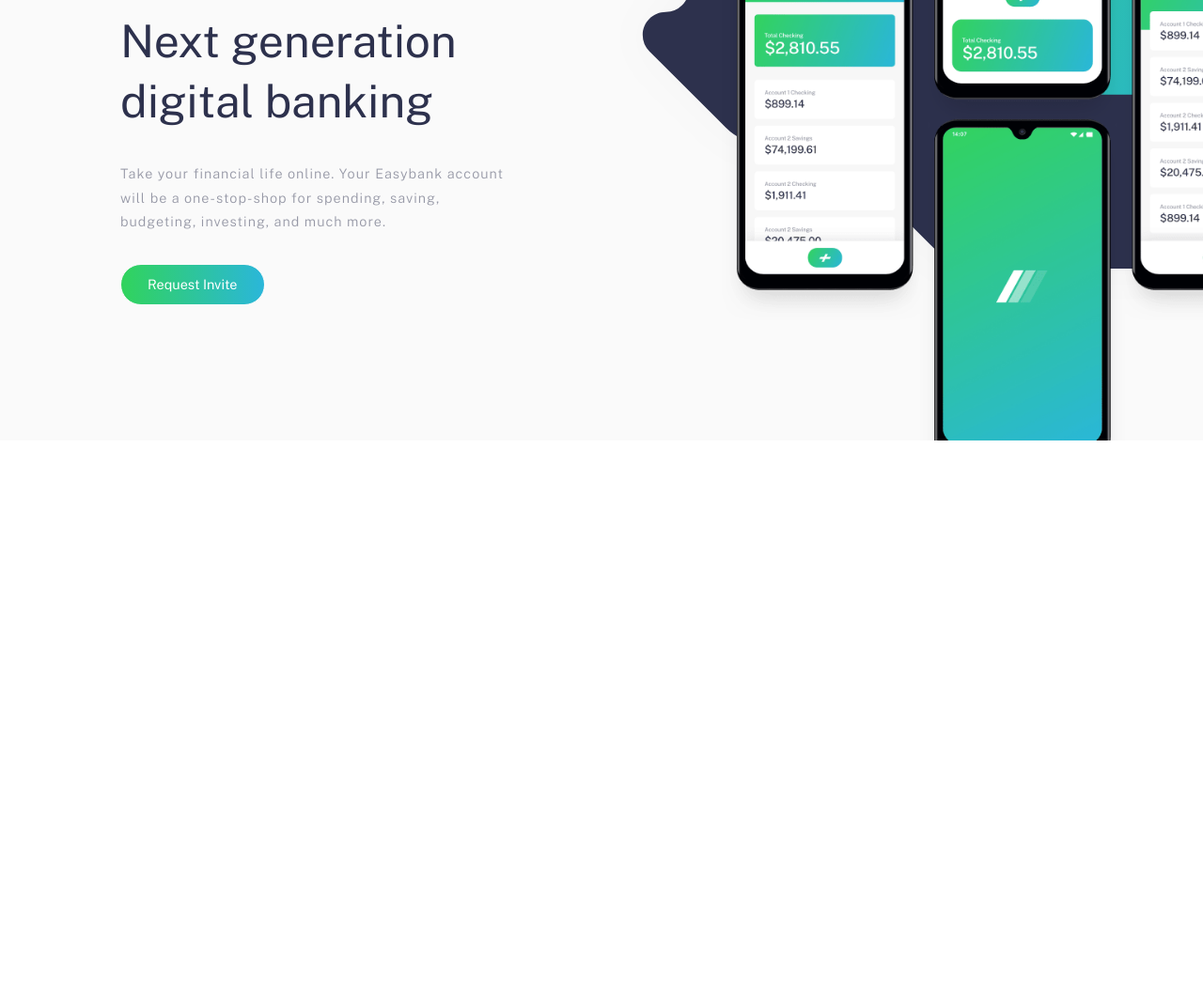
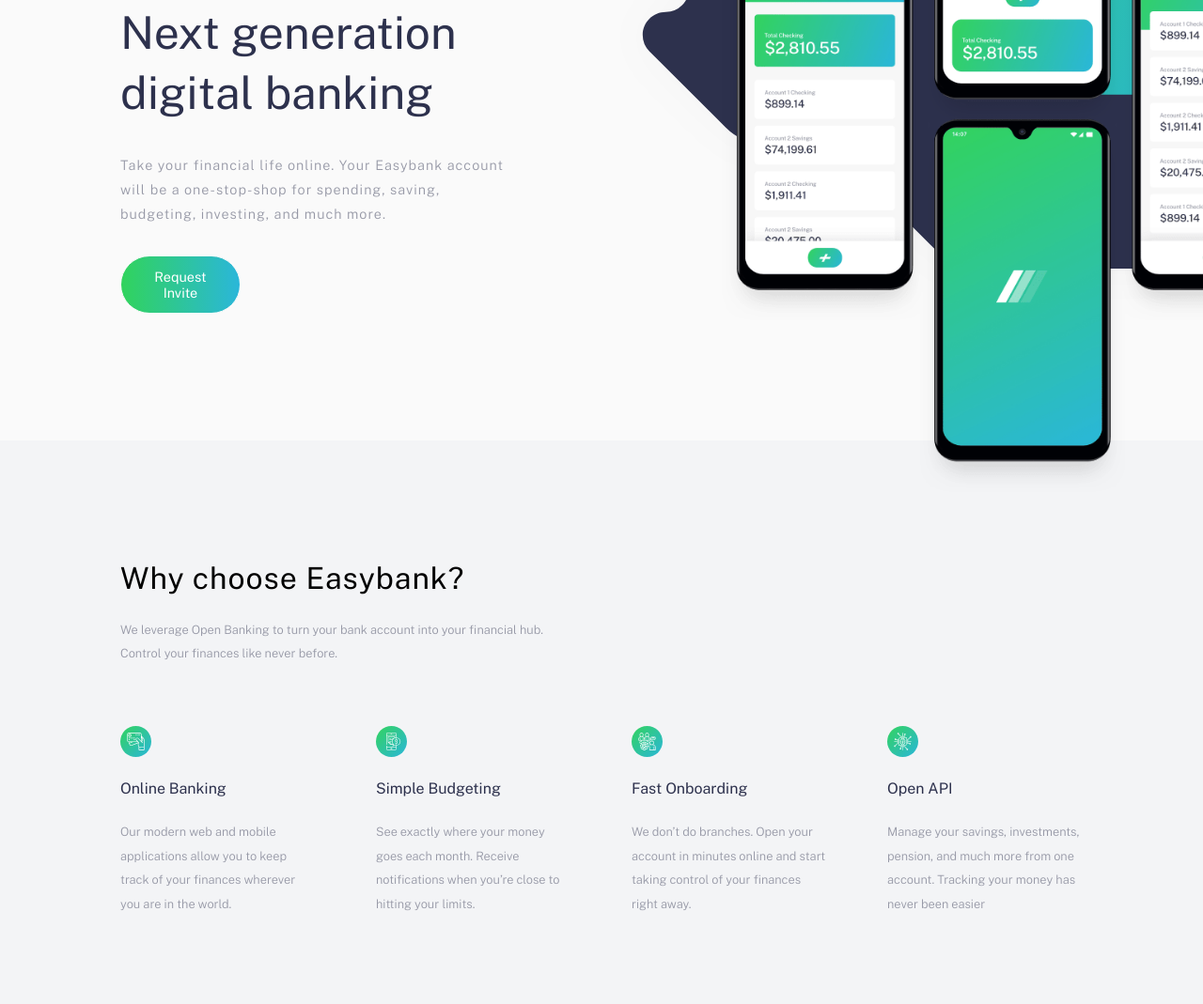
Before and after one commit to Henry-Egboh/easybanking, a plain HTML site: page index.html in a window 1280 px wide. Shown: the part 192-1261 px from the top of the page at 94% size. Before the commit the page ends 800 px from the top, so only its background shows below. Drawn offline with nearby package versions, Linux system fonts and the light colour scheme.

Commit message:
Designed the first card section with gray background using CSS grid

```diff
--- a/index.html
+++ b/index.html
@@ -13,7 +13,7 @@
       <!-- TOP NAV SECTION OF THE PAGE -->
       <nav class="top-nav">
         <div>
-            <img src="./images/logo.svg" alt="logo">
+          <img src="./images/logo.svg" alt="logo" />
         </div>
         <div>
           <ul>
@@ -30,13 +30,17 @@
       </nav>
       <!-- ============================================================================================================ -->
       <!-- SHOWCASE SECTION WITH IMAGE AND TEXT -->
-      <header class="showcase">
+      <header class="showcase-container">
+        <main class="showcase">
           <div class="showcase-text">
-          <h1>Next generation <br /> digital banking</h1>
+            <h1>
+              Next generation <br />
+              digital banking
+            </h1>
             <p>
-            Take your financial life online. Your Easybank account <br /> will be a
-            one-stop-shop for spending, saving,<br /> budgeting, investing, and much
-            more.
+              Take your financial life online. Your Easybank account <br />
+              will be a one-stop-shop for spending, saving,<br />
+              budgeting, investing, and much more.
             </p>
             <div class="button showcase-btn">Request Invite</div>
           </div>
@@ -46,8 +50,54 @@
               alt=""
               class="img-mockups img-bottom"
             />
-            <img src="./images/image-mockups.png" alt="" class="img-mockups img-top" />
+            <img
+              src="./images/image-mockups.png"
+              alt=""
+              class="img-mockups img-top"
+            />
           </div>
+        </main>
+        <main class="showcase1">
+          <div>
+            <h1>Why choose Easybank?</h1>
+            <p>
+              We leverage Open Banking to turn your bank account into your
+              financial hub.<br /> Control your finances like never before.
+            </p>
+          </div>
+          <div>
+            <img src="./images/icon-online.svg" alt="online">
+            <h2>Online Banking</h2>
+            <p>
+              Our modern web and mobile applications allow you to keep track of
+              your finances wherever you are in the world.
+            </p>
+          </div>
+          <div>
+            <img src="./images/icon-budgeting.svg" alt="">
+            <h2>Simple Budgeting</h2>
+            <p>
+              See exactly where your money goes each month. Receive
+              notifications when you’re close to hitting your limits.
+            </p>
+          </div>
+          <div>
+            <img src="./images/icon-onboarding.svg" alt="">
+            <h2>Fast Onboarding</h2>
+            <p>
+              We don’t do branches. Open your account in minutes online and
+              start taking control of your finances right away.
+            </p>
+          </div>
+          <div>
+            <img src="./images/icon-api.svg" alt="">
+            <h2>Open API</h2>
+            <p>
+              Manage your savings, investments, pension, and much more from one
+              account. Tracking your money has never been easier
+            </p>
+          </div>
+        </main>
       </header>
       <main></main>
       <section></section>
--- a/style.css
+++ b/style.css
@@ -1,4 +1,4 @@
-@import url('https://fonts.googleapis.com/css2?family=Public+Sans:wght@300;400;700&display=swap');
+@import url("https://fonts.googleapis.com/css2?family=Public+Sans:wght@300;400;700&display=swap");
 
 * {
   box-sizing: border-box;
@@ -7,7 +7,7 @@
 }
 
 body {
-    font-family: 'Public Sans', sans-serif;
+  font-family: "Public Sans", sans-serif;
   height: 100vh;
 }
 
@@ -51,7 +51,11 @@ body {
 }
 
 .button {
-    background-image: linear-gradient(to right, var(--Lime-Green), var(--Bright-Cyan));
+  background-image: linear-gradient(
+    to right,
+    var(--Lime-Green),
+    var(--Bright-Cyan)
+  );
   padding: 0.8rem 1.5rem;
   border: 1px solid var(--Very-Light-Gray);
   border-radius: 8rem;
@@ -62,12 +66,21 @@ body {
 }
 
 /* ================================================ SHOWCASE SECTION OF THE PAGE ====================================== */
+.showcase-container {
+  overflow: hidden;
+}
+
+/* ====================================TEXT AND IMAGE SIDE BY SIDE ========================================================= */
 .showcase {
   display: grid;
   grid-template-columns: repeat(2, 1fr);
   height: 600px;
   background-color: var(--Very-Light-Gray);
-    /* column-gap: 4rem; */
+}
+
+.showcase1 {
+  height: 600px;
+  background-color: var(--Light-Grayish-Blue);
 }
 
 .showcase-text {
@@ -94,12 +107,11 @@ body {
 }
 
 .showcase-btn {
-    width: 30%;
+  width: 25%;
 }
 
 .showcase-image {
   position: relative;
-    overflow: hidden;
 }
 
 .img-bottom {
@@ -116,3 +128,45 @@ body {
   z-index: 1;
   width: 100%;
 }
+
+/* =========================================SHOWCASE ITEMS CARD ITEMS WITH LITTLE ICONS ============================================= */
+.showcase1 {
+  height: 600px;
+  background-color: var(--Light-Grayish-Blue);
+  padding: 8rem;
+  display: grid;
+  grid-template-columns: repeat(4, 1fr);
+  gap: 4rem;
+}
+
+.showcase1 > div {
+  display: flex;
+  flex-direction: column;
+  gap: 1.5rem;
+}
+
+.showcase1 div:nth-child(1) {
+  grid-column: 1 / 5;
+}
+
+.showcase1 img {
+  width: 16%;
+}
+
+.showcase1 h1 {
+  font-size: 2rem;
+  letter-spacing: 1px;
+  font-weight: 400;
+}
+
+.showcase1 h2 {
+  font-weight: 400;
+  font-size: 1rem;
+  color: var(--Dark-Blue);
+}
+.showcase1 p {
+  font-size: 0.8rem;
+  font-weight: 300;
+  color: var(--Grayish-Blue);
+  line-height: 1.6rem;
+}
```
Lines whose indentation alone changed are shown as unchanged.
